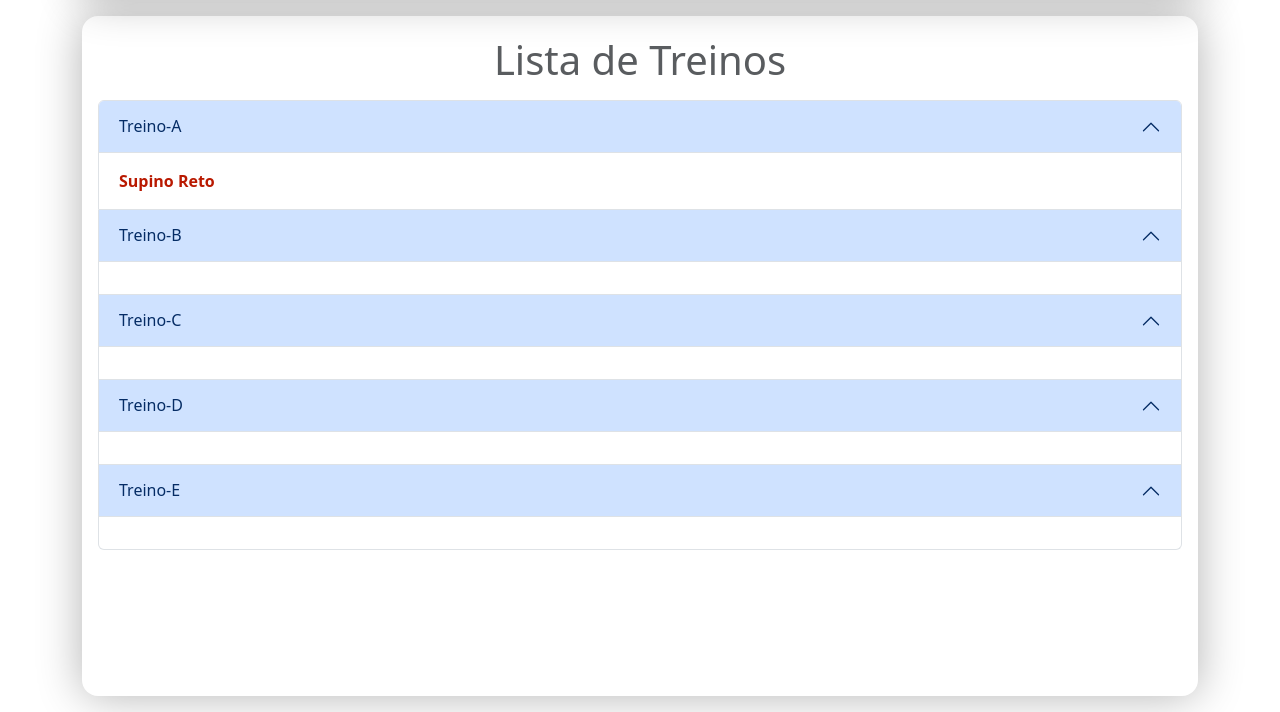
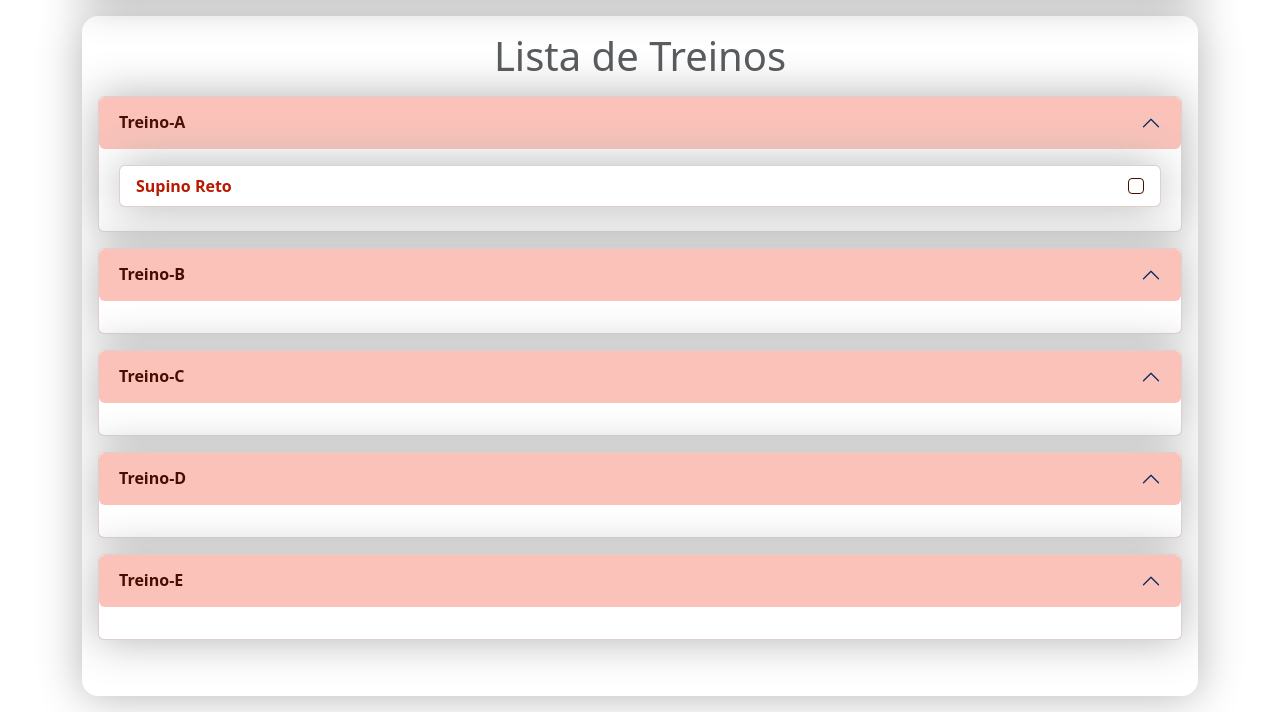
Before and after one commit to JSOM-Grupo-PCC/PrePCC_JSOM_, a Django app: page / in a window 1280 px wide. Shown: the part 92-804 px from the top of the page. Run offline with Django 4.2, Linux system fonts and the light colour scheme; a user stored in the database is signed in; data comes from the database, SQL or seed files in the repository; both versions use the stored data as it was after the commit; some libraries are stand-ins or nearby versions.

Commit message:
Estilizando accordeion com bootstrap5

```diff
--- a/base_static/global/css/style.css
+++ b/base_static/global/css/style.css
@@ -16,6 +16,10 @@
     color:  #f45038;
 }
 
+.text-jsom-escuro{
+    color:  #7c1100;
+}
+
 .alert-jsom{
     border-color: #f45038;
 }
@@ -25,9 +29,15 @@
     color: #212529;
 }
 
+.bg-jsom-claro{
+    background-color: #ffbbb15b;
+    color: #212529;
+}
+
 .btn-outline-jsom{
     border-color: #f45038;
 }
+
 .btn-outline-jsom:hover{
     background-color: #f45038;
 }
@@ -37,6 +47,10 @@
 }
 .border-jsom:focus{
     border:solid #f45038 1.5px;
+}
+
+.border-jsom-accordion{
+    border:solid #966b6450 1.5px !important;
 }
 
 .overflow-wrap-break-word {
@@ -72,3 +86,74 @@
         width: 100% !important; /* Ajuste a largura conforme necessário para telas ainda menores */
     }
 }
+
+
+/*butão de acordeon*/
+
+.accordion-button-jsom {
+    position: relative;
+    display: flex;
+    align-items: center;
+    width: 100%;
+    padding: var(--bs-accordion-btn-padding-y) var(--bs-accordion-btn-padding-x);
+    font-size: 1rem;
+    color: #460e00;
+    text-align: left;
+    background-color: #fadad5;
+    border: 0;
+    border-radius: 0;
+    overflow-anchor: none;
+    transition: var(--bs-accordion-transition);
+  }
+  @media (prefers-reduced-motion: reduce) {
+    .accordion-button-jsom {
+      transition: none;
+    }
+  }
+  .accordion-button-jsom:not(.collapsed) {
+    color: #460e00;
+    background-color: rgb(250, 194, 185);
+  }
+  .accordion-button-jsom:not(.collapsed)::after {
+    background-image: var(--bs-accordion-btn-active-icon);
+    transform: var(--bs-accordion-btn-icon-transform);
+  }
+  .accordion-button-jsom::after {
+    flex-shrink: 0;
+    width: var(--bs-accordion-btn-icon-width);
+    height: var(--bs-accordion-btn-icon-width);
+    margin-left: auto;
+    content: "";
+    background-image: var(--bs-accordion-btn-icon);
+    background-repeat: no-repeat;
+    background-size: var(--bs-accordion-btn-icon-width);
+    transition: var(--bs-accordion-btn-icon-transition);
+  }
+  @media (prefers-reduced-motion: reduce) {
+    .accordion-button-jsom::after {
+      transition: none;
+    }
+  }
+  .accordion-button-jsom:hover {
+    z-index: 2;
+  }
+  .accordion-button-jsom:focus {
+    z-index: 3;
+    border-color: #460e00;
+    outline: 0;
+    box-shadow: 0 0 0 0.25rem rgba(255, 121, 98, 0.25);
+  }
+
+  .form-check-input{
+    border: 0.5px solid #460e00 !important;
+  }
+
+  .form-check-input:focus {
+    border-color: #fe8a86;
+    outline: 0;
+    box-shadow: 0 0 0 0.25rem rgba(253, 13, 13, 0.25);
+  }
+  .form-check-input:checked {
+    background-color: #f45038;
+    border-color: #f45038;
+  }
--- a/contact/templates/contact/index.html
+++ b/contact/templates/contact/index.html
@@ -3,16 +3,16 @@
 {% block corpo %}
 <!-- HTML -->
 
-<div class="w-100 mx-3 mt-3 table-responsive">
+<div class="w-100 table-responsive">
   {% include "global/partials/message.html" %}
-  <h1 class="mb-3 fs-1 form-text text-center">Lista de Treinos</h1>
+  <h1 class="mt-3 mb-3 fs-1 form-text text-center">Lista de Treinos</h1>
   {% if treinos %}
     <!-- Adicione o código do Accordion -->
-    <div class="accordion" id="treinosAccordion" data-bs-ride="false">
+    <div class="accordion mx-3" id="treinosAccordion" data-bs-ride="false">
     {% for categoria in categorias %}
-        <div class="accordion-item">
-            <h2 class="accordion-header" id="heading{{ forloop.counter }}">
-                <button class="accordion-button" type="button" data-bs-toggle="collapse" data-bs-target="#collapse{{ forloop.counter }}" aria-expanded="true" aria-controls="collapse{{ forloop.counter }}">
+        <div class="accordion-item shadow-big border-1 border-jsom-accordion mb-3 rounded-2">
+            <h2 class="accordion-header " id="heading{{ forloop.counter }}">
+                <button class="accordion-button-jsom  rounded-2 fw-bold text-jsom-escuro" type="button" data-bs-toggle="collapse" data-bs-target="#collapse{{ forloop.counter }}" aria-expanded="true" aria-controls="collapse{{ forloop.counter }}">
                     {{ categoria.1 }} <!-- Exibindo o nome da categoria -->
                 </button>
             </h2>
@@ -21,9 +21,14 @@
                 <!-- Lista de treinos da categoria -->
                 {% for treino in treinos %}
                     {% if treino.categoria == categoria.0 %}
-                            <!-- Exiba as informações do treino -->
+                      <ul class="list-group">
+                        <li class="list-group-item d-flex justify-content-between align-items-center align-items-end mb-2 border-jsom-accordion shadow-big">
+                          <label class="form-check-label" for="firstCheckbox">
                             <a class="link-jsom-subtle" href="{% url 'contact:detalhes_treino' treino.id %}">{{ treino.nome }}</a>
-                            <br>
+                          </label>
+                          <input class="form-check-input mt-0" type="checkbox" value="" id="firstCheckbox">
+                        </li>
+                      </ul>
                     {% endif %}
                 {% endfor %}
               </div>
```
Also changed, not shown: contact/templates/contact/detalhes_treino.html (+16 -3 lines), static/global/css/style.css (+85 -0 lines), db.sqlite3. Lines whose indentation alone changed are shown as unchanged.
